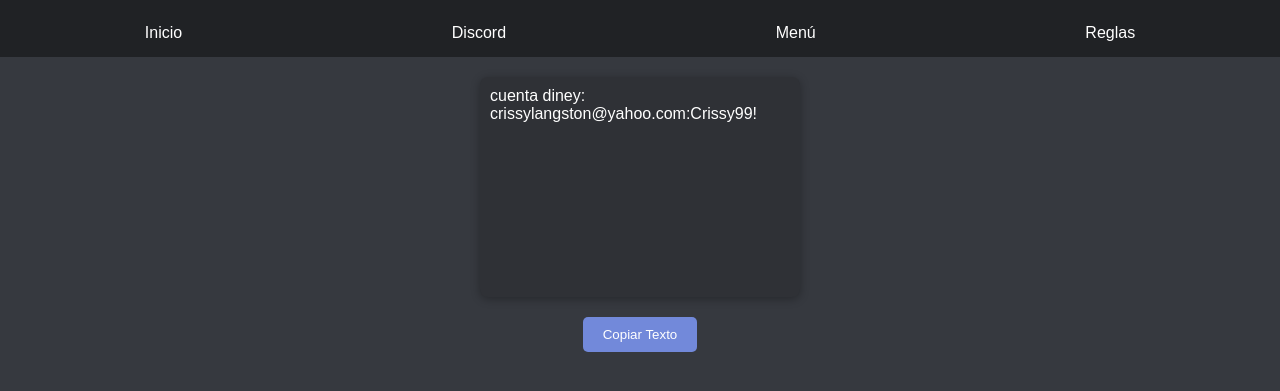
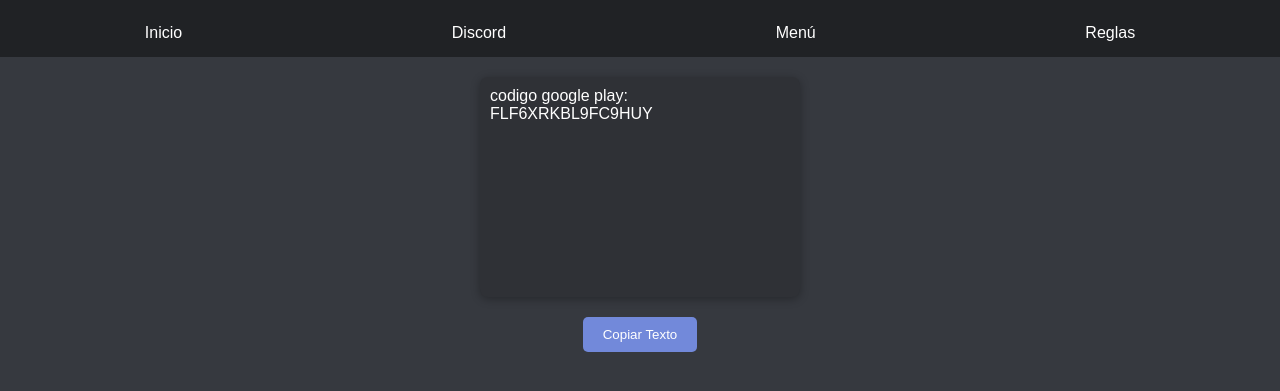
Before and after one commit to Fl0ppa22/SHADOW-GEN-FREE, a plain HTML site: page index.html in a window 1280 px wide. Shown: the part 71-462 px from the top of the page. Drawn offline with Linux system fonts and the light colour scheme.

Commit message:
Add files via upload

```diff
--- a/index.html
+++ b/index.html
@@ -111,7 +111,7 @@
 <script>
   // Array de textos predefinidos
   var textos = [
-    "cuenta diney: crissylangston@yahoo.com:Crissy99!"
+    "codigo google play: FLF6XRKBL9FC9HUY"
   ];
 
   // Función para seleccionar aleatoriamente un texto del array
```
